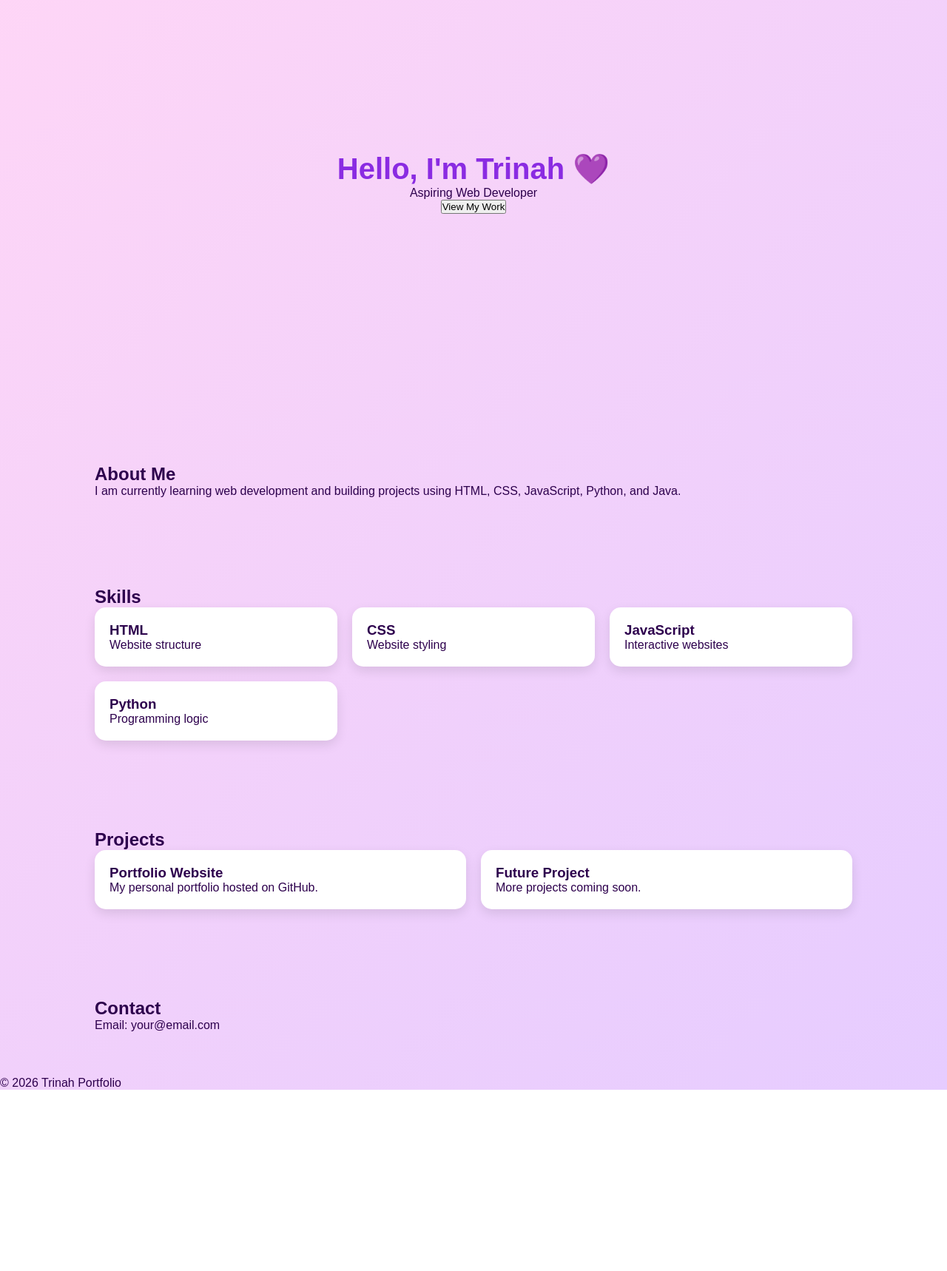
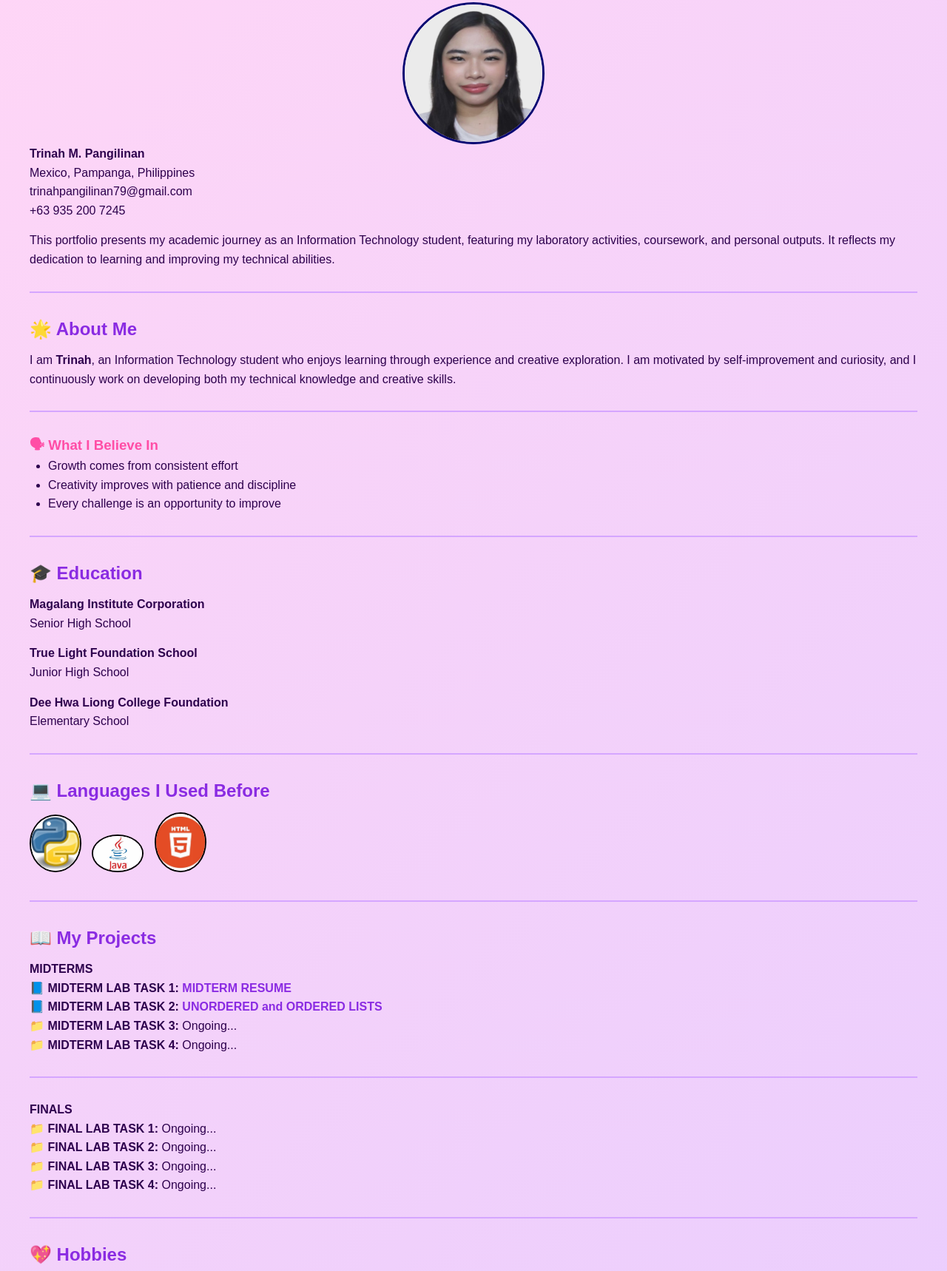
Before and after one commit to Trinahmp/wansiportfolio, a plain HTML site: page index.html in a window 1280 px wide. Shown: the part 141-1859 px from the top of the page at 74% size. Before the commit the page ends 1614 px from the top, so only its background shows below. Drawn offline with Linux system fonts and the light colour scheme.

Commit message:
Update index.html

```diff
--- a/index.html
+++ b/index.html
@@ -1,160 +1,281 @@
 <!DOCTYPE html>
 <html lang="en">
+
 <head>
-    <meta charset="UTF-8">
-    <title>Lab 1</title>
-    <link rel="stylesheet" href="style.css">
+<meta charset="UTF-8">
+<meta name="viewport" content="width=device-width, initial-scale=1.0">
+<title>Trinah Portfolio</title>
 
-    <style>
+<style>
 
 *{
 margin:0;
 padding:0;
 box-sizing:border-box;
-font-family: Arial, sans-serif;
+font-family:Arial, sans-serif;
 }
 
 body{
 background: linear-gradient(135deg,#ffd6f6,#e6ccff);
 color:#2d004d;
+padding:40px;
+line-height:1.6;
+animation:fadeIn 1.5s ease;
 }
 
 
-nav{
-display:flex;
-justify-content:space-between;
-align-items:center;
-padding:20px 10%;
-background:#8a2be2;
-color:white;
+.header{
+text-align:center;
+font-size:40px;
+margin-bottom:20px;
+color:#8a2be2;
+animation:slideDown 1s ease;
 }
 
-nav ul{
-display:flex;
-list-style:none;
-gap:20px;
+
+.profile{
+width:2in;
+height:2in;
+border:3px solid rgb(5,7,114);
+border-radius:50%;
+display:block;
+margin:auto;
+transition:transform .3s;
 }
 
-nav ul li a{
-color:white;
+.profile:hover{
+transform:scale(1.1);
+}
+
+
+h2{
+color:#8a2be2;
+margin-top:20px;
+margin-bottom:10px;
+}
+
+h3{
+color:#ff4da6;
+margin-top:10px;
+}
+
+p{
+margin-bottom:15px;
+}
+
+ul{
+margin-left:25px;
+margin-bottom:20px;
+}
+
+
+a{
+color:#8a2be2;
+font-weight:bold;
 text-decoration:none;
 }
 
-
-
-.hero{
-height:80vh;
-display:flex;
-flex-direction:column;
-justify-content:center;
-align-items:center;
-text-align:center;
-}
-
-.hero h2{
-font-size:40px;
-color:#8a2be2;
+a:hover{
+color:#ff4da6;
+text-decoration:underline;
 }
 
 
-section{
-padding:60px 10%;
+.icons img{
+width:60px;
+margin-right:10px;
+border-radius:50%;
+border:2px solid black;
+transition:transform .3s;
+}
+
+.icons img:hover{
+transform:scale(1.2);
 }
 
 
-.card-container{
-display:grid;
-grid-template-columns:repeat(auto-fit,minmax(250px,1fr));
-gap:20px;
+.lang img{
+width:70px;
+border:2px solid black;
+border-radius:50%;
+margin-right:10px;
+transition:transform .3s;
 }
 
-.card{
-background:white;
-padding:20px;
-border-radius:15px;
-box-shadow:0 6px 15px rgba(0,0,0,0.1);
+.lang img:hover{
+transform:scale(1.15);
+}
+
+
+hr{
+margin:30px 0;
+border:none;
+height:2px;
+background:#d5a6ff;
+}
+
+@keyframes fadeIn{
+from{opacity:0;}
+to{opacity:1;}
+}
+
+@keyframes slideDown{
+from{
+opacity:0;
+transform:translateY(-30px);
+}
+to{
+opacity:1;
+transform:translateY(0);
+}
 }
 
 </style>
+
 </head>
 
-<nav>
-<h1>Trinah</h1>
+<body>
+
+<h2 class="header">PORTFOLIO</h2>
+
+<img src="images/profile.jpg" class="profile">
+
+<p>
+<b>Trinah M. Pangilinan</b><br>
+Mexico, Pampanga, Philippines<br>
+trinahpangilinan79@gmail.com<br>
++63 935 200 7245
+</p>
+
+<p>
+This portfolio presents my academic journey as an Information Technology student,
+featuring my laboratory activities, coursework, and personal outputs. It reflects
+my dedication to learning and improving my technical abilities.
+</p>
+
+<hr>
+
+<h2>🌟 About Me</h2>
+
+<p>
+I am <b>Trinah</b>, an Information Technology student who enjoys learning through
+experience and creative exploration. I am motivated by self-improvement and curiosity,
+and I continuously work on developing both my technical knowledge and creative skills.
+</p>
+
+<hr>
+
+<h3>🗣 What I Believe In</h3>
 
 <ul>
-<li><a href="#about">About</a></li>
-<li><a href="#skills">Skills</a></li>
-<li><a href="#projects">Projects</a></li>
-<li><a href="#contact">Contact</a></li>
+<li>Growth comes from consistent effort</li>
+<li>Creativity improves with patience and discipline</li>
+<li>Every challenge is an opportunity to improve</li>
 </ul>
-</nav>
 
-<section class="hero">
-<h2>Hello, I'm Trinah 💜</h2>
-<p>Aspiring Web Developer</p>
-<button class="btn">View My Work</button>
-</section>
+<hr>
 
-<section id="about">
-<h2>About Me</h2>
-<p>I am currently learning web development and building projects using HTML, CSS, JavaScript, Python, and Java.</p>
-</section>
+<h2>🎓 Education</h2>
 
-<section id="skills">
-<h2>Skills</h2>
+<p><b>Magalang Institute Corporation</b><br>Senior High School</p>
 
-<div class="card-container">
+<p><b>True Light Foundation School</b><br>Junior High School</p>
 
-<div class="card">
-<h3>HTML</h3>
-<p>Website structure</p>
+<p><b>Dee Hwa Liong College Foundation</b><br>Elementary School</p>
+
+<hr>
+
+<h2>💻 Languages I Used Before</h2>
+
+<div class="lang">
+<img src="images/python.png">
+<img src="images/java.png">
+<img src="images/html.png">
 </div>
 
-<div class="card">
-<h3>CSS</h3>
-<p>Website styling</p>
-</div>
+<hr>
 
-<div class="card">
-<h3>JavaScript</h3>
-<p>Interactive websites</p>
-</div>
+<h2>📖 My Projects</h2>
 
-<div class="card">
-<h3>Python</h3>
-<p>Programming logic</p>
-</div>
+<h4>MIDTERMS</h4>
 
-</div>
-</section>
+<p>
+<b>📘 MIDTERM LAB TASK 1:</b>
+<a href="midterms/mlt1/index.html" target="_blank">MIDTERM RESUME</a><br>
 
-<section id="projects">
-<h2>Projects</h2>
+<b>📘 MIDTERM LAB TASK 2:</b>
+<a href="midterms/mlt2/tables.html" target="_blank">UNORDERED and ORDERED LISTS</a><br>
 
-<div class="card-container">
+<b>📁 MIDTERM LAB TASK 3:</b> Ongoing...<br>
+<b>📁 MIDTERM LAB TASK 4:</b> Ongoing...
+</p>
 
-<div class="card">
-<h3>Portfolio Website</h3>
-<p>My personal portfolio hosted on GitHub.</p>
-</div>
+<hr>
 
-<div class="card">
-<h3>Future Project</h3>
-<p>More projects coming soon.</p>
-</div>
+<h4>FINALS</h4>
+
+<p>
+<b>📁 FINAL LAB TASK 1:</b> Ongoing...<br>
+<b>📁 FINAL LAB TASK 2:</b> Ongoing...<br>
+<b>📁 FINAL LAB TASK 3:</b> Ongoing...<br>
+<b>📁 FINAL LAB TASK 4:</b> Ongoing...
+</p>
+
+<hr>
+
+<h2>💖 Hobbies</h2>
+
+<ul>
+<li>Singing</li>
+<li>Cooking</li>
+<li>Reading books</li>
+<li>Watching movies and series</li>
+</ul>
+
+<hr>
+
+<h2>🧠 Fun Facts</h2>
+
+<ul>
+<li>I enjoy working when inspiration hits</li>
+<li>I pay attention to small details</li>
+<li>I often get ideas while listening to music</li>
+<li>I enjoy learning new things</li>
+</ul>
+
+<hr>
+
+<h2>💜 Skills</h2>
+
+<ul>
+<li>Flexible</li>
+<li>Basic video editing</li>
+<li>Creative and critical thinking</li>
+<li>Time management</li>
+<li>Adaptability and willingness to learn</li>
+</ul>
+
+<hr>
+
+<h2>📬 Contact Me</h2>
+
+<p>Click below to visit my accounts:</p>
+
+<div class="icons">
+
+<a href="https://www.facebook.com/trinah.pangilinan.3" target="_blank">
+<img src="images/fb.png">
+</a>
+
+<a href="https://www.instagram.com/twinah.p" target="_blank">
+<img src="images/ig.png">
+</a>
+
+<a href="https://www.tiktok.com/@twinah.p" target="_blank">
+<img src="images/tiktok.png">
+</a>
 
 </div>
 
-</section>
-
-<section id="contact">
-<h2>Contact</h2>
-<p>Email: your@email.com</p>
-</section>
-
-<footer>
-<p>© 2026 Trinah Portfolio</p>
-</footer>
-
 </body>
 </html>
```
